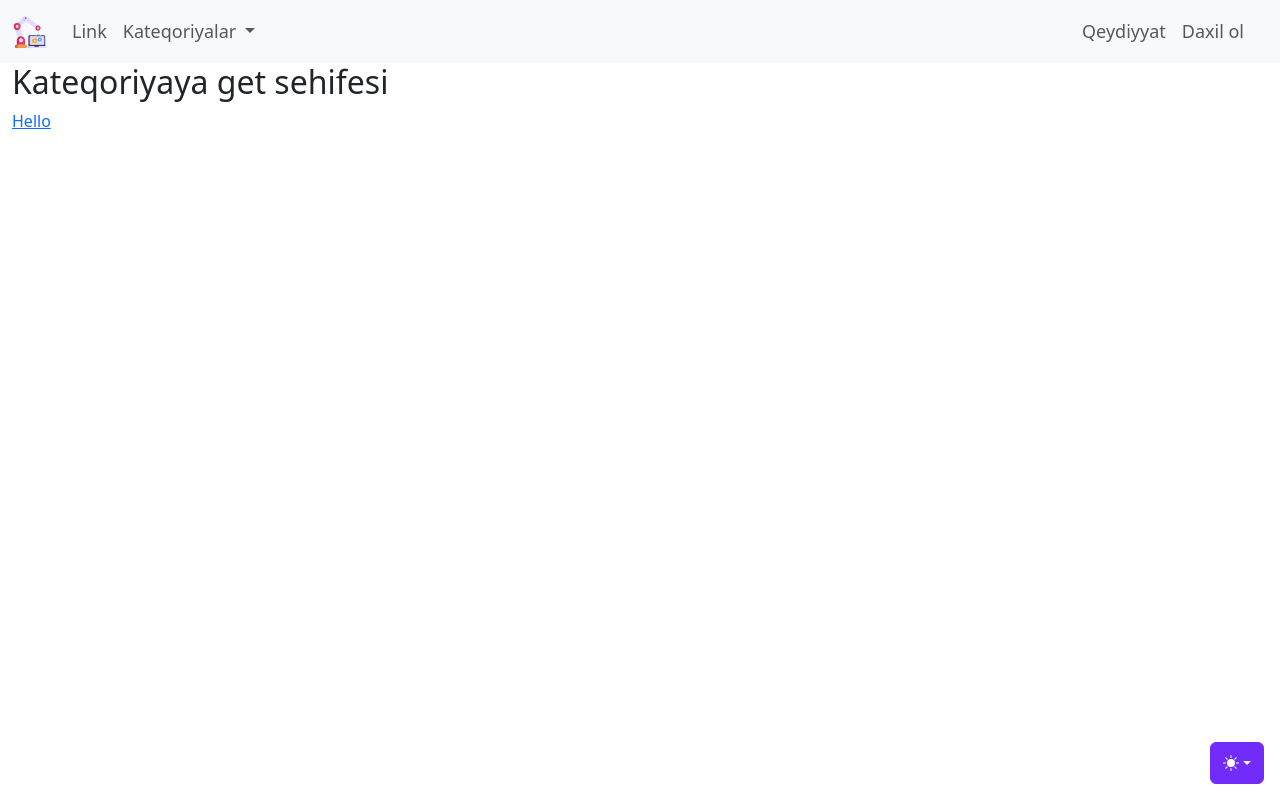
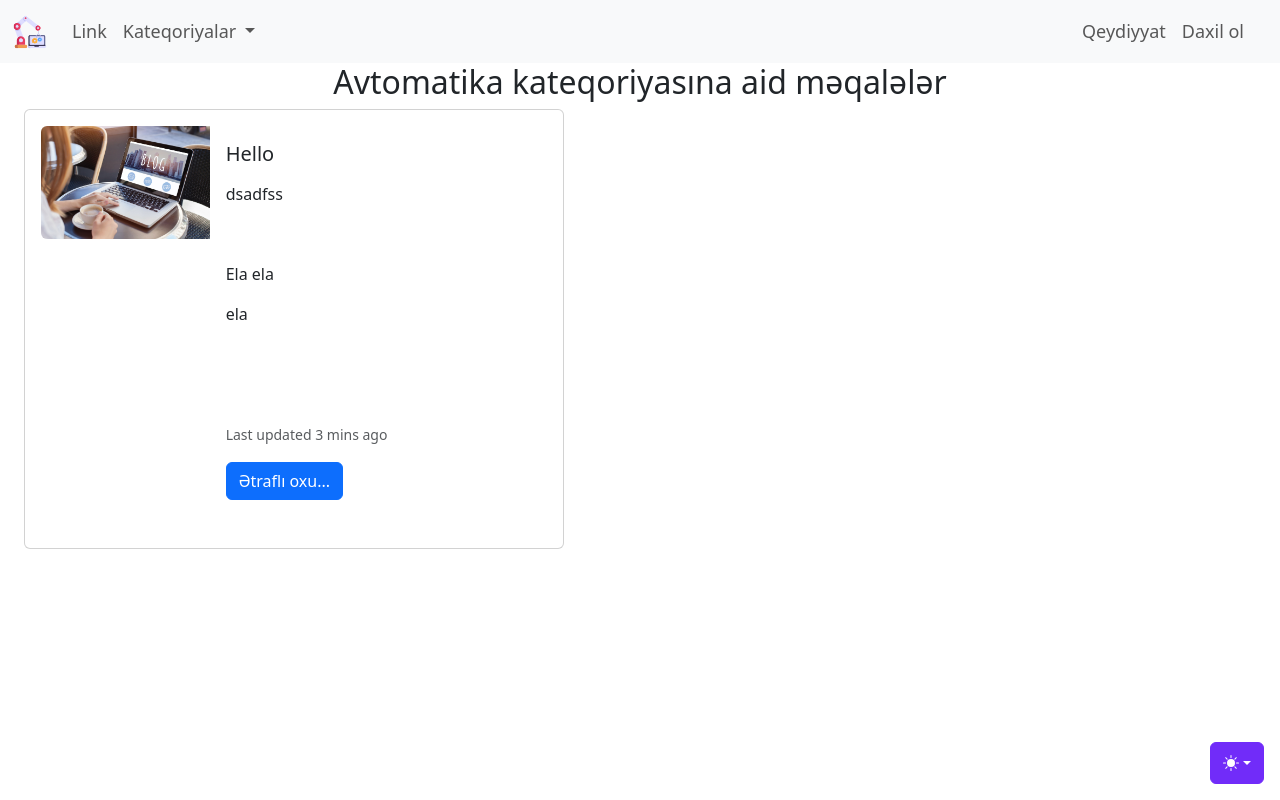
Before and after one commit to SahibFarhadov/x-lab, a Django app: a page that uses xlab_container/blog/templates/blog/kateqoriyaya_get.html in a window 1280 px wide. Run offline with Django 4.2, Linux system fonts and the light colour scheme; data comes from the database, SQL or seed files in the repository; both versions use the stored data as it was after the commit; some libraries are stand-ins or nearby versions.

Commit message:
Kateqoriyalar sehifesinde yazilar card seklinde edildi.

```diff
--- a/xlab_container/blog/templates/blog/kateqoriyaya_get.html
+++ b/xlab_container/blog/templates/blog/kateqoriyaya_get.html
@@ -3,16 +3,36 @@
     Kateqoriya | {{secilen_kateqoriya}}
 {% endblock %}
 {% block content %}
-    <h2>Kateqoriyaya get sehifesi</h2>
-    <div>
+    <div class="container-fluid">
+        <div class="row">
+            <div class="col text-center">
+                <h2>{{secilen_kateqoriya}} kateqoriyasına aid məqalələr</h2>
+            </div>
+        </div>
         {% if yazilar %}
             {% for yazi in  yazilar%}
-                <div>
-                    <a target="_blank" href="{%url 'yazini_tap' yazi.blog_slug%}">{{yazi.basliq}}</a>
+                <div class="card mb-3 p-3" style="max-width: 540px;">
+                    <div class="row g-0">
+                    <div class="col-md-4">
+                        <a href="{%url 'yazini_tap' yazi.blog_slug%}" target="_blank" rel="noopener noreferrer">
+                            <img src="{{yazi.basliq_sekli.url}}" class="img-fluid rounded-start" alt="{{yazi.basliq}}">
+                        </a>
+                    </div>
+                    <div class="col-md-8">
+                        <div class="card-body">
+                        <h5 class="card-title">{{yazi.basliq}}</h5>
+                        <p class="card-text">
+                            {{yazi.kontent|safe|truncatewords:5}}
+                        </p>
+                        <p class="card-text"><small class="text-body-secondary">Last updated 3 mins ago</small></p>
+                        </div>
+                        <a href="{%url 'yazini_tap' yazi.blog_slug%}" target="_blank" rel="noopener noreferrer" class="btn btn-primary">Ətraflı oxu...</a>
+                    </div>
+                    </div>
                 </div>
             {% endfor %}
         {% else %}
-            <div class="alert alert-warning">Bu kateqoriyaya aid məqalə yoxdur.</div>
+                <div class="alert alert-warning">Bu kateqoriyaya aid məqalə yoxdur.</div>
         {% endif %}
     </div>
 {% endblock %}
```
Also changed, not shown: xlab_container/db.sqlite3.
